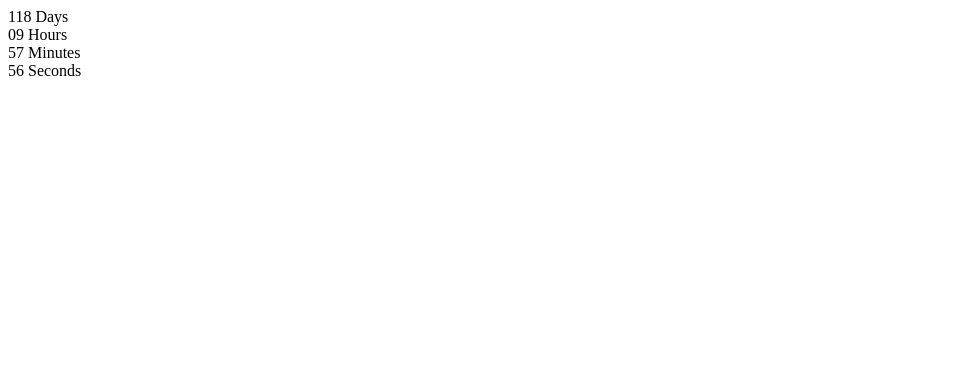
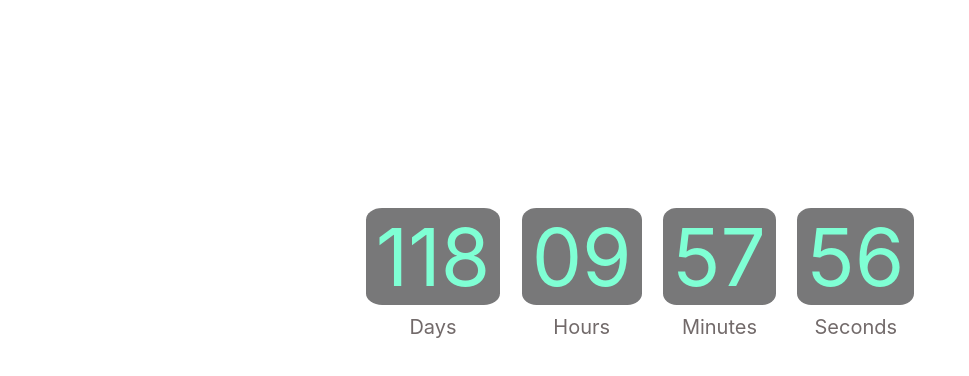
Before and after one commit to Art-Smirnov/goit-js-hw-11-timer, a plain HTML site: page index.html in a window 1280 px wide. Shown: the whole page, without its empty margins (0-969 px from the left). Drawn offline with Linux system fonts and the light colour scheme.

Commit message:
додає стилі

```diff
--- a/index.html
+++ b/index.html
@@ -5,9 +5,10 @@
     <meta http-equiv="X-UA-Compatible" content="IE=edge" />
     <meta name="viewport" content="width=device-width, initial-scale=1.0" />
     <title>Document</title>
+    <link rel="stylesheet" href="styles.css" />
   </head>
   <body>
-    <div class="timer" id="timer-1">
+    <div class="timer container" id="timer-1">
       <div class="field">
         <span class="value" data-value="days">11</span>
         <span class="label">Days</span>
--- /dev/null
+++ b/styles.css
@@ -0,0 +1,46 @@
+html {
+  box-sizing: border-box;
+}
+
+*,
+*::before,
+*::after {
+  box-sizing: inherit;
+}
+
+body {
+  padding-top: 200px;
+  font-family: -apple-system, BlinkMacSystemFont, 'Segoe UI', Roboto,
+    Oxygen-Sans, Ubuntu, Cantarell, 'Helvetica Neue', sans-serif,
+    'Apple Color Emoji', 'Segoe UI Emoji', 'Segoe UI Symbol';
+
+  font-size: 20px;
+}
+
+.container {
+  display: flex;
+  justify-content: space-around;
+  text-align: center;
+  /* outline: 1px solid tomato; */
+  width: 100%;
+  padding-left: 15px;
+  padding-right: 15px;
+  margin-right: auto;
+  margin-left: auto;
+  width: 600px;
+}
+
+.value {
+  display: block;
+  padding-left: 10px;
+  padding-right: 10px;
+  color: aquamarine;
+  background-color: rgb(120, 120, 121);
+  font-size: 80px;
+  border-radius: 12%;
+  margin-bottom: 10px;
+}
+.label {
+  color: rgb(114, 106, 106);
+  display: block;
+}
```
